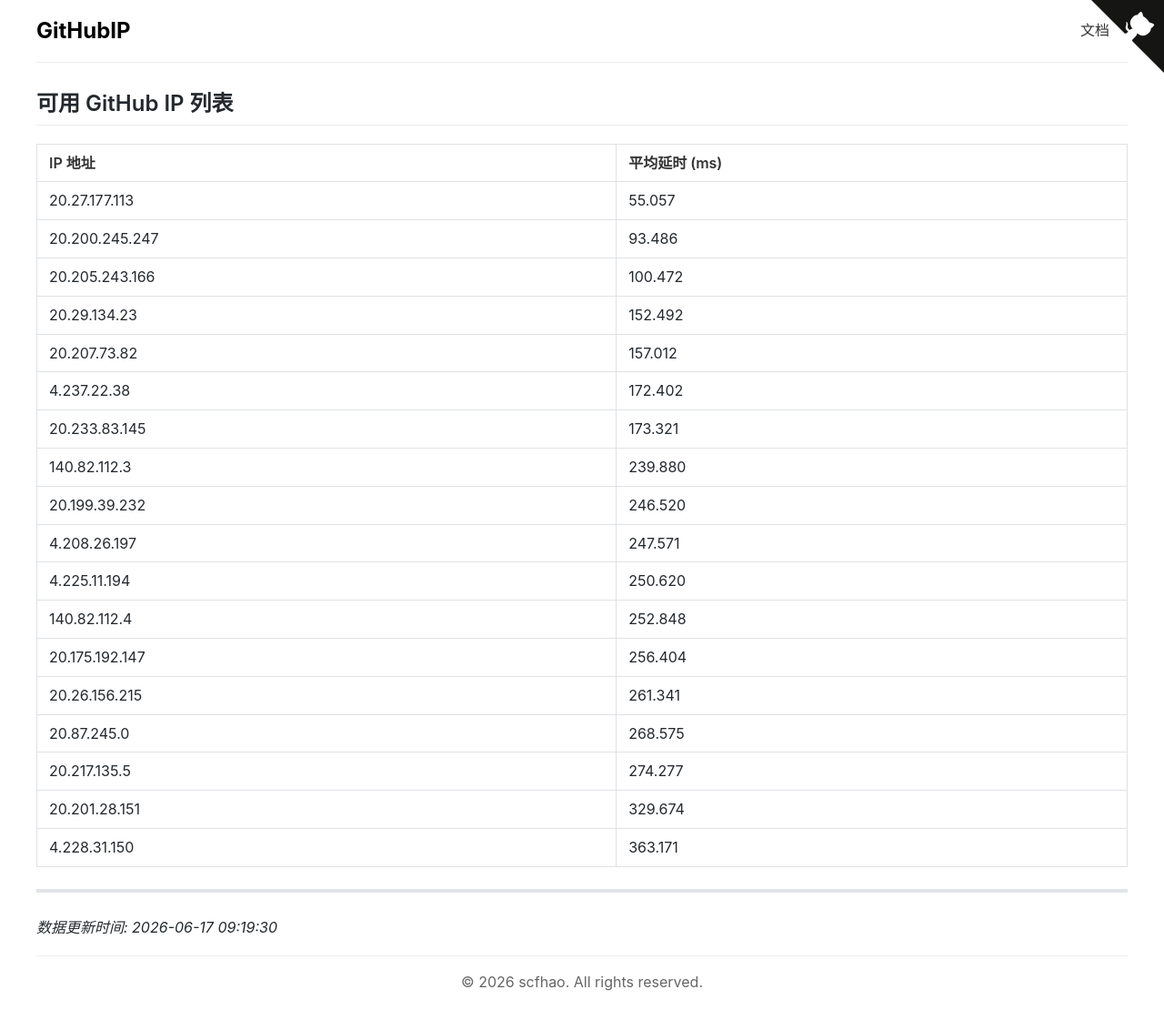
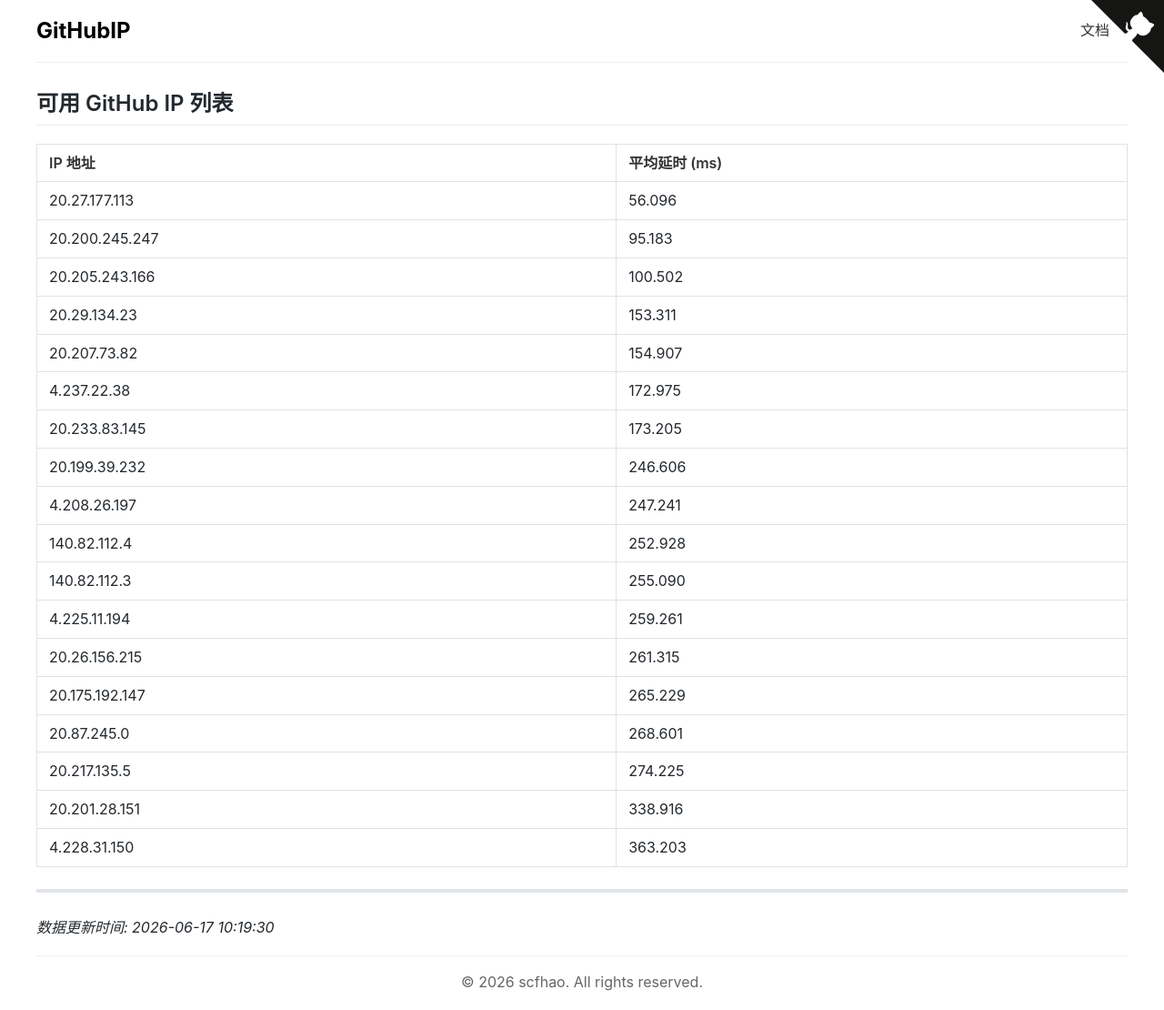
Before and after one commit to scfhao/GitHubIP, a Jekyll site: the page built from index.md, in a window 1280 px wide. Shown: the whole page at 91% size. Built offline with Jekyll 4.4.1, drawn with Linux system fonts in a browser that asks for light colours.

Commit message:
自动脚本执行 - 2026-06-17 10:19:31

```diff
--- a/index.md
+++ b/index.md
@@ -1,32 +1,32 @@
 ---
 layout: home
 title: GitHub IP 列表
-date: 2026-06-17 09:19:30
+date: 2026-06-17 10:19:30
 ---
 
 ## 可用 GitHub IP 列表
 
 | IP 地址 | 平均延时 (ms) |
 |---------|--------------|
-| 20.27.177.113 | 55.057 |
-| 20.200.245.247 | 93.486 |
-| 20.205.243.166 | 100.472 |
-| 20.29.134.23 | 152.492 |
-| 20.207.73.82 | 157.012 |
-| 4.237.22.38 | 172.402 |
-| 20.233.83.145 | 173.321 |
-| 140.82.112.3 | 239.880 |
-| 20.199.39.232 | 246.520 |
-| 4.208.26.197 | 247.571 |
-| 4.225.11.194 | 250.620 |
-| 140.82.112.4 | 252.848 |
-| 20.175.192.147 | 256.404 |
-| 20.26.156.215 | 261.341 |
-| 20.87.245.0 | 268.575 |
-| 20.217.135.5 | 274.277 |
-| 20.201.28.151 | 329.674 |
-| 4.228.31.150 | 363.171 |
+| 20.27.177.113 | 56.096 |
+| 20.200.245.247 | 95.183 |
+| 20.205.243.166 | 100.502 |
+| 20.29.134.23 | 153.311 |
+| 20.207.73.82 | 154.907 |
+| 4.237.22.38 | 172.975 |
+| 20.233.83.145 | 173.205 |
+| 20.199.39.232 | 246.606 |
+| 4.208.26.197 | 247.241 |
+| 140.82.112.4 | 252.928 |
+| 140.82.112.3 | 255.090 |
+| 4.225.11.194 | 259.261 |
+| 20.26.156.215 | 261.315 |
+| 20.175.192.147 | 265.229 |
+| 20.87.245.0 | 268.601 |
+| 20.217.135.5 | 274.225 |
+| 20.201.28.151 | 338.916 |
+| 4.228.31.150 | 363.203 |
 
 ---
 
-*数据更新时间: 2026-06-17 09:19:30*
+*数据更新时间: 2026-06-17 10:19:30*
```
